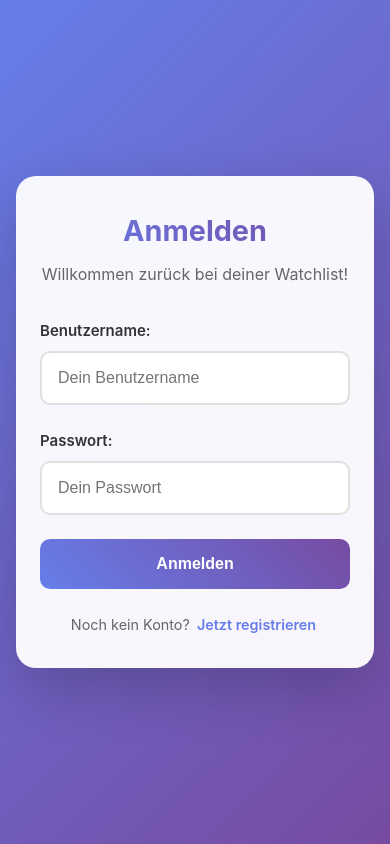
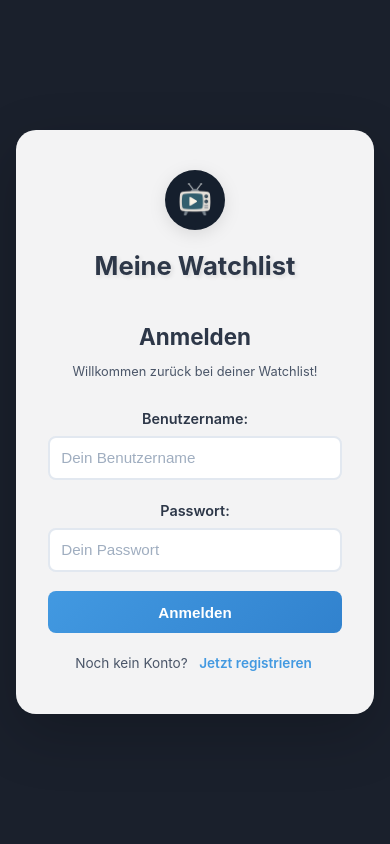
Before and after one commit to lebuile/meinvueprojekt2, a Vue app: page /forgot-password in a window 390 px wide. Built offline with nearby package versions, Linux system fonts and the light colour scheme; the HTML template or start-up script is replaced by a standard one.

Commit message:
Login Seite Design verbessert

```diff
--- a/src/App.vue
+++ b/src/App.vue
@@ -1,31 +1,32 @@
 <template>
   <div class="app">
-    <AuthComponent
-      v-if="!isLoggedIn"
-      @login-success="handleLoginSuccess"
-    />
-
-    <div v-else>
-      <div v-if="!showWatchlist" class="landing-page">
+    <!-- Zeige Login/Register mit Dashboard-Design -->
+    <div v-if="!isLoggedIn" class="login-page">
       <div class="hero-section">
         <div class="logo-container">
           <img src="/logo.png" alt="Logo" class="main-logo" />
           <h1 class="app-title">Meine Watchlist</h1>
-            <p class="welcome-text">Willkommen, {{ currentUser?.username }}!</p>
         </div>
 
-          <button @click="openWatchlist" class="primary-btn">
-            🎬 Meine Watchlist öffnen
-          </button>
+        <!-- Auth Component wird hier eingebettet -->
+        <div class="auth-container">
+          <AuthComponent @login-success="handleLoginSuccess" />
+        </div>
       </div>
     </div>
 
+    <!-- Zeige Watchlist direkt nach Login -->
     <div v-else class="watchlist-view">
       <div class="header">
-          <button @click="goBack" class="back-btn">
-            ← Zurück
-          </button>
+        <div class="header-left">
+          <div class="logo-mini">
+            <img src="/logo.png" alt="Logo" class="mini-logo" />
+            <span class="app-name">Meine Watchlist</span>
+          </div>
+        </div>
+
         <h1 class="page-title">📺 Meine Watchlist</h1>
+
         <div class="user-section">
           <span class="username">{{ currentUser?.username }}</span>
           <button @click="handleLogout" class="logout-btn">
@@ -37,7 +38,6 @@
       <MediaWatchlist />
     </div>
   </div>
-  </div>
 </template>
 
 <script setup lang="ts">
@@ -46,7 +46,6 @@ import { authService } from './authService'
 import AuthComponent from './components/authentication/AuthComponent.vue'
 import MediaWatchlist from './components/media/MediaWatchlist.vue'
 
-const showWatchlist = ref(false)
 const isLoggedIn = ref(false)
 
 const currentUser = computed(() => authService.getCurrentUser())
@@ -58,20 +57,12 @@ onMounted(() => {
 
 const handleLoginSuccess = () => {
   isLoggedIn.value = true
+  // Gehe direkt zur Watchlist (kein Dashboard)
 }
 
 const handleLogout = () => {
   authService.logout()
   isLoggedIn.value = false
-  showWatchlist.value = false
-}
-
-const openWatchlist = () => {
-  showWatchlist.value = true
-}
-
-const goBack = () => {
-  showWatchlist.value = false
 }
 </script>
 
@@ -112,7 +103,8 @@ html, body {
   overflow: hidden;
 }
 
-.landing-page {
+/* Login Page - Dashboard Design */
+.login-page {
   position: absolute;
   top: 0;
   left: 0;
@@ -129,74 +121,44 @@ html, body {
   text-align: center;
   max-width: 500px;
   background: rgba(255, 255, 255, 0.95);
-  padding: 4rem 3rem;
+  padding: 3rem 2.5rem;
   border-radius: 20px;
   box-shadow: 0 20px 60px rgba(0, 0, 0, 0.2);
   backdrop-filter: blur(10px);
   margin: 2rem;
+  width: 100%;
 }
 
 .logo-container {
   display: flex;
   flex-direction: column;
   align-items: center;
-  gap: 1.5rem;
-  margin-bottom: 3rem;
+  gap: 1rem;
+  margin-bottom: 2rem;
 }
 
 .main-logo {
-  width: 120px;
-  height: 120px;
+  width: 80px;
+  height: 80px;
   object-fit: contain;
   background: transparent;
   border-radius: 50%;
   filter: drop-shadow(0 4px 8px rgba(0, 0, 0, 0.1));
-  transition: transform 0.3s ease;
-}
-
-.main-logo:hover {
-  transform: scale(1.05);
 }
 
 .app-title {
-  font-size: 2.8rem;
+  font-size: 2rem;
   font-weight: 700;
   color: #2d3748;
   margin: 0;
   text-shadow: 2px 2px 4px rgba(0, 0, 0, 0.1);
 }
 
-.welcome-text {
-  font-size: 1.2rem;
-  color: #4a5568;
-  margin: 0;
-  font-weight: 500;
+.auth-container {
+  width: 100%;
 }
 
-.primary-btn {
-  background: linear-gradient(135deg, #4299e1, #3182ce);
-  color: white;
-  border: none;
-  padding: 1.2rem 3rem;
-  font-size: 1.2rem;
-  font-weight: 600;
-  border-radius: 50px;
-  cursor: pointer;
-  transition: all 0.3s ease;
-  box-shadow: 0 8px 25px rgba(66, 153, 225, 0.3);
-  transform: translateY(0);
-}
-
-.primary-btn:hover {
-  transform: translateY(-3px);
-  box-shadow: 0 12px 35px rgba(66, 153, 225, 0.4);
-  background: linear-gradient(135deg, #3182ce, #2c5aa0);
-}
-
-.primary-btn:active {
-  transform: translateY(-1px);
-}
-
+/* Watchlist View */
 .watchlist-view {
   position: absolute;
   top: 0;
@@ -220,20 +182,28 @@ html, body {
   box-shadow: 0 2px 8px rgba(0, 0, 0, 0.3);
 }
 
-.back-btn {
-  background: #4a5568;
-  color: #e2e8f0;
-  border: none;
-  padding: 0.7rem 1.2rem;
-  border-radius: 8px;
-  cursor: pointer;
-  font-weight: 500;
-  transition: all 0.2s ease;
+.header-left {
+  display: flex;
+  align-items: center;
 }
 
-.back-btn:hover {
-  background: #718096;
-  transform: translateX(-2px);
+.logo-mini {
+  display: flex;
+  align-items: center;
+  gap: 0.5rem;
+}
+
+.mini-logo {
+  width: 32px;
+  height: 32px;
+  border-radius: 50%;
+  object-fit: contain;
+}
+
+.app-name {
+  color: #e2e8f0;
+  font-weight: 600;
+  font-size: 1rem;
 }
 
 .page-title {
@@ -276,46 +246,48 @@ html, body {
 
 @media (max-width: 768px) {
   .hero-section {
-    padding: 3rem 2rem;
+    padding: 2.5rem 2rem;
     margin: 1rem;
     max-width: none;
   }
 
   .main-logo {
-    width: 90px;
-    height: 90px;
+    width: 60px;
+    height: 60px;
   }
 
   .app-title {
-    font-size: 2rem;
-  }
-
-  .welcome-text {
-    font-size: 1rem;
-  }
-
-  .primary-btn {
-    padding: 1rem 2rem;
-    font-size: 1rem;
+    font-size: 1.6rem;
   }
 
   .header {
     flex-direction: column;
     align-items: center;
     gap: 1rem;
+    padding: 1rem 0.5rem;
+  }
+
+  .header-left {
+    order: 1;
   }
 
   .page-title {
-    font-size: 1.5rem;
+    font-size: 1.4rem;
+    order: 2;
   }
 
   .user-section {
-    flex-direction: column;
+    flex-direction: row;
     gap: 0.5rem;
+    order: 3;
+  }
+
+  .app-name {
+    display: none;
   }
 }
 
-.landing-page,
+.login-page,
 .watchlist-view {
   animation: fadeIn 0.5s ease-in-out;
 }
--- a/src/components/authentication/AuthComponent.vue
+++ b/src/components/authentication/AuthComponent.vue
@@ -1,7 +1,5 @@
 <template>
-  <div class="auth-overlay">
-    <div class="auth-container">
-      <div class="auth-card">
+  <div class="auth-embedded">
     <!-- Login Form -->
     <div v-if="!isRegisterMode" class="auth-form">
       <div class="auth-header">
@@ -100,8 +98,6 @@
       </div>
     </div>
   </div>
-    </div>
-  </div>
 </template>
 
 <script setup lang="ts">
@@ -166,107 +162,95 @@ const handleRegister = async () => {
 </script>
 
 <style scoped>
-.auth-overlay {
-  position: fixed;
-  top: 0;
-  left: 0;
-  width: 100vw;
-  height: 100vh;
-  background: linear-gradient(135deg, #667eea 0%, #764ba2 100%);
-  display: flex;
-  align-items: center;
-  justify-content: center;
-  z-index: 1000;
+.auth-embedded {
+  width: 100%;
 }
 
-.auth-container {
+.auth-form {
   width: 100%;
-  max-width: 400px;
-  padding: 2rem;
-}
-
-.auth-card {
-  background: rgba(255, 255, 255, 0.95);
-  backdrop-filter: blur(10px);
-  border-radius: 20px;
-  padding: 2.5rem;
-  box-shadow: 0 20px 60px rgba(0, 0, 0, 0.2);
 }
 
 .auth-header {
   text-align: center;
-  margin-bottom: 2rem;
+  margin-bottom: 1.5rem;
 }
 
 .auth-header h2 {
   margin: 0 0 0.5rem 0;
-  font-size: 2rem;
+  font-size: 1.6rem;
   font-weight: 700;
-  background: linear-gradient(45deg, #667eea, #764ba2);
-  -webkit-background-clip: text;
-  -webkit-text-fill-color: transparent;
+  color: #2d3748;
 }
 
 .auth-header p {
   margin: 0;
-  color: #666;
-  font-size: 1rem;
+  color: #4a5568;
+  font-size: 0.9rem;
 }
 
 .error-message {
   background: #fee;
   color: #c33;
-  padding: 1rem;
-  border-radius: 10px;
-  margin-bottom: 1.5rem;
+  padding: 0.8rem;
+  border-radius: 8px;
+  margin-bottom: 1.2rem;
   border: 1px solid #fcc;
-  font-size: 0.9rem;
+  font-size: 0.85rem;
+  text-align: center;
 }
 
 .input-group {
-  margin-bottom: 1.5rem;
+  margin-bottom: 1.2rem;
 }
 
 .input-group label {
   display: block;
-  margin-bottom: 0.5rem;
+  margin-bottom: 0.4rem;
   font-weight: 600;
-  color: #333;
+  color: #2d3748;
+  font-size: 0.9rem;
 }
 
 .input-group input {
   width: 100%;
-  padding: 1rem;
-  border: 2px solid #e0e0e0;
-  border-radius: 10px;
-  font-size: 1rem;
-  transition: all 0.3s ease;
+  padding: 0.8rem;
+  border: 2px solid #e2e8f0;
+  border-radius: 8px;
+  font-size: 0.95rem;
+  transition: all 0.2s ease;
   box-sizing: border-box;
+  color: #2d3748;
+  background: #fff;
 }
 
 .input-group input:focus {
   outline: none;
-  border-color: #667eea;
-  box-shadow: 0 0 0 3px rgba(102, 126, 234, 0.1);
+  border-color: #4299e1;
+  box-shadow: 0 0 0 3px rgba(66, 153, 225, 0.1);
 }
 
 .input-group input:disabled {
-  background: #f5f5f5;
+  background: #f7fafc;
   cursor: not-allowed;
+  opacity: 0.7;
+}
+
+.input-group input::placeholder {
+  color: #a0aec0;
 }
 
 .auth-btn {
   width: 100%;
-  background: linear-gradient(45deg, #667eea, #764ba2);
+  background: linear-gradient(135deg, #4299e1, #3182ce);
   color: white;
   border: none;
-  padding: 1rem;
-  border-radius: 10px;
+  padding: 0.9rem;
+  border-radius: 8px;
   font-size: 1rem;
   font-weight: 600;
   cursor: pointer;
-  transition: all 0.3s ease;
-  margin-bottom: 1.5rem;
+  transition: all 0.2s ease;
+  margin-bottom: 1.2rem;
   display: flex;
   align-items: center;
   justify-content: center;
@@ -274,8 +258,9 @@ const handleRegister = async () => {
 }
 
 .auth-btn:hover:not(:disabled) {
-  transform: translateY(-2px);
-  box-shadow: 0 8px 25px rgba(102, 126, 234, 0.3);
+  transform: translateY(-1px);
+  box-shadow: 0 6px 20px rgba(66, 153, 225, 0.3);
+  background: linear-gradient(135deg, #3182ce, #2c5aa0);
 }
 
 .auth-btn:disabled {
@@ -285,8 +270,8 @@ const handleRegister = async () => {
 }
 
 .spinner {
-  width: 16px;
-  height: 16px;
+  width: 14px;
+  height: 14px;
   border: 2px solid transparent;
   border-top: 2px solid white;
   border-radius: 50%;
@@ -300,32 +285,39 @@ const handleRegister = async () => {
 
 .auth-switch {
   text-align: center;
-  color: #666;
-  font-size: 0.9rem;
+  color: #4a5568;
+  font-size: 0.85rem;
 }
 
 .auth-switch a {
-  color: #667eea;
+  color: #4299e1;
   text-decoration: none;
   font-weight: 600;
+  margin-left: 0.3rem;
 }
 
 .auth-switch a:hover {
   text-decoration: underline;
+  color: #3182ce;
 }
 
 /* Mobile Responsiveness */
 @media (max-width: 768px) {
-  .auth-container {
-    padding: 1rem;
+  .auth-header h2 {
+    font-size: 1.4rem;
   }
 
-  .auth-card {
-    padding: 2rem 1.5rem;
+  .auth-header p {
+    font-size: 0.8rem;
   }
 
-  .auth-header h2 {
-    font-size: 1.8rem;
+  .input-group input {
+    padding: 0.7rem;
+  }
+
+  .auth-btn {
+    padding: 0.8rem;
+    font-size: 0.95rem;
   }
 }
 </style>
```
Lines whose indentation alone changed are shown as unchanged.
